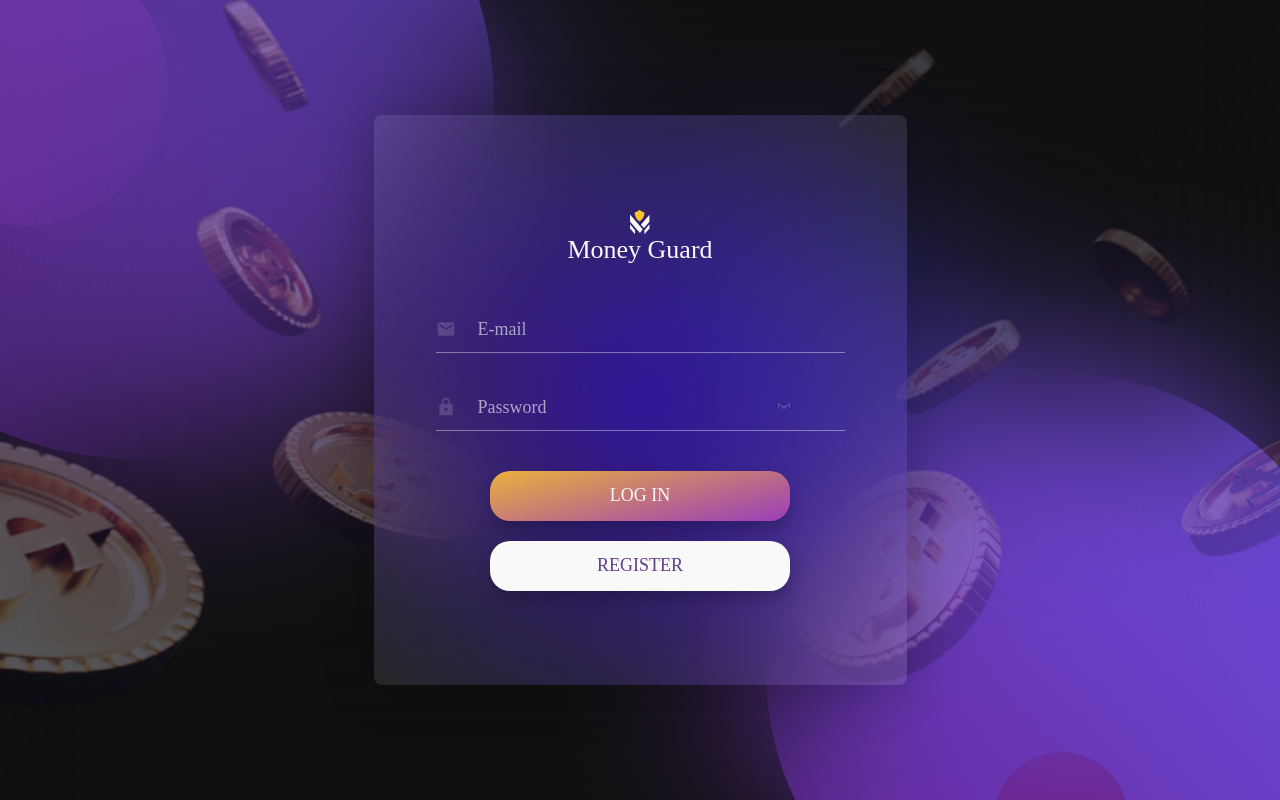
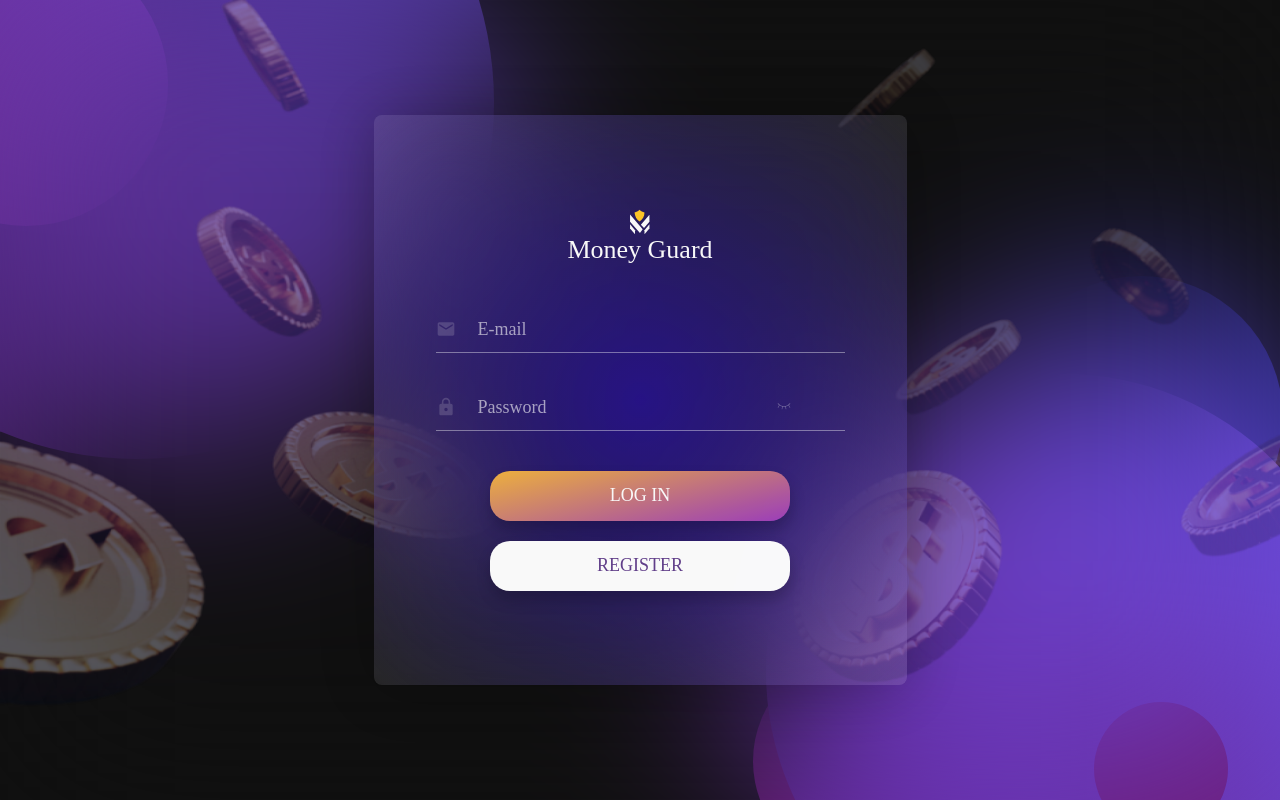
Before and after one commit to kpapura/money_guard_project, a React (Vite) app: page / in a window 1280 px wide. Built offline with nearby package versions, Linux system fonts and the light colour scheme.

Commit message:
styles
fixed styles for background, padding in desc versions, background-color for webkit and front icon

```diff
--- a/src/components/LoginRegisterForm/LoginRegisterForm.jsx
+++ b/src/components/LoginRegisterForm/LoginRegisterForm.jsx
@@ -5,6 +5,7 @@ import s from './LoginRegisterForm.module.css';
 import { yupResolver } from '@hookform/resolvers/yup';
 import InputField from './InputField';
 import PassInputField from './PassInputField';
+import sprite from '../../img/sprite.svg';
 
 const LoginRegisterForm = ({ onDataSubmit, formType, schema }) => {
   const [size, setSize] = useState(0);
@@ -43,15 +44,15 @@ const LoginRegisterForm = ({ onDataSubmit, formType, schema }) => {
       >
         {formType === 'login' ? (
           <>
-            <div className={s.background_img_container_login}>
-              <div></div>
-              <div></div>
-            </div>
             <div className={s.background_container_login}>
               <div></div>
               <div></div>
               <div></div>
               <div></div>
+              <div></div>
+              <div></div>
+            </div>{' '}
+            <div className={s.background_img_container_login}>
               <div></div>
               <div></div>
             </div>
@@ -74,15 +75,11 @@ const LoginRegisterForm = ({ onDataSubmit, formType, schema }) => {
         )}
 
         <div
-          className={s.form_container}
-          style={{
-            padding:
-              size < 768 && formType === 'login'
-                ? '98px 0px'
-                : size > 768 && formType === 'login'
-                ? '80px 0px'
-                : '40px 0px',
-          }}
+          className={
+            formType === 'login'
+              ? s.form_container_login
+              : s.form_container_register
+          }
         >
           <a
             href=""
@@ -91,11 +88,11 @@ const LoginRegisterForm = ({ onDataSubmit, formType, schema }) => {
           >
             {size < 768 ? (
               <svg width="25.5" height="25.5">
-                <use href="../../img/sprite.svg#icon-logo"></use>
+                <use xlinkHref={`${sprite}#icon-logo`} />
               </svg>
             ) : (
               <svg width="36" height="36">
-                <use href="../../img/sprite.svg#icon-logo"></use>
+                <use xlinkHref={`${sprite}#icon-logo`} />
               </svg>
             )}
             Money Guard
--- a/src/components/LoginRegisterForm/LoginRegisterForm.module.css
+++ b/src/components/LoginRegisterForm/LoginRegisterForm.module.css
@@ -42,8 +42,8 @@
     rgba(109, 84, 235, 1)
   );
   border-radius: 50%;
-  top: 302px;
-  left: 50%;
+  bottom: -96px;
+  right: -185px;
 }
 .background_container_registration div:nth-child(2) {
   position: absolute;
@@ -65,8 +65,8 @@
     rgba(101, 35, 146, 1),
     rgba(109, 84, 235, 1)
   );
-  bottom: 284px;
-  right: 50%;
+  top: -150px;
+  left: -281px;
 }
 .background_container_registration div:nth-child(3) {
   position: absolute;
@@ -88,8 +88,8 @@
     rgba(142, 46, 121, 1),
     rgba(171, 51, 173, 1)
   );
-  top: -87px;
-  left: 25px;
+  top: -86px;
+  left: -123px;
 }
 .background_container_registration div:nth-child(4) {
   position: absolute;
@@ -111,7 +111,7 @@
   height: 173px;
   border-radius: 50%;
   background: rgba(48, 46, 142, 1);
-  right: 0px;
+  right: -137px;
   bottom: 153px;
 }
 .background_container_registration div:nth-child(5) {
@@ -134,8 +134,8 @@
   height: 134px;
   border-radius: 50%;
   background: rgba(109, 28, 119, 1);
-  right: 152px;
-  bottom: -86px;
+  right: 52px;
+  bottom: -36px;
 }
 .background_container_registration div:nth-child(6) {
   position: absolute;
@@ -166,9 +166,8 @@
   align-items: center;
   height: 100vh;
 }
-
-@media screen and (max-width: 767px) {
-  .form_container {
+.form_container_login,
+.form_container_register {
   display: flex;
   flex-direction: column;
   margin: auto;
@@ -179,8 +178,6 @@
 .login_register_section {
   box-shadow: 0px 4px 60px 0px rgba(0, 0, 0, 0.25);
 }
-}
-
 .gradient_container {
   width: 100%;
   height: 100%;
@@ -325,6 +322,14 @@
   outline: none;
   position: relative;
 }
+.name_input:-webkit-autofill,
+.name_input:-webkit-autofill:hover,
+.name_input:-webkit-autofill:focus,
+.name_input:-webkit-autofill:active {
+  -webkit-text-fill-color: rgba(255, 255, 255, 0.6);
+  transition: background-color 5000s;
+  background-color: transparent !important;
+}
 .name_input::placeholder {
   color: rgba(255, 255, 255, 0.6);
   font-family: var(--font-family);
@@ -405,7 +410,8 @@
     z-index: 1;
     position: relative;
   }
-  .form_container {
+  .form_container_login,
+  .form_container_register {
     z-index: 3;
   }
 
@@ -416,7 +422,11 @@
     background: rgba(109, 28, 119, 1);
     border-radius: 50%;
     bottom: -45px;
-    right: 25%;
+    right: 232px;
+    left: auto;
+    top: auto;
+    opacity: 1;
+    transform: none;
   }
   .background_container_registration div:nth-child(1) {
     position: absolute;
@@ -426,6 +436,10 @@
     border-radius: 50%;
     bottom: 736px;
     left: -400px;
+    right: auto;
+    top: auto;
+    opacity: 1;
+    transform: none;
   }
   .background_container_login div:nth-child(2) {
     position: absolute;
@@ -435,6 +449,9 @@
     border-radius: 50%;
     right: -78px;
     bottom: 266px;
+    top: auto;
+    left: auto;
+    opacity: 1;
   }
   .background_container_registration div:nth-child(2) {
     position: absolute;
@@ -448,6 +465,9 @@
     border-radius: 50%;
     left: -372px;
     bottom: 220px;
+    top: auto;
+    right: auto;
+    opacity: 1;
   }
   .background_container_login div:nth-child(3) {
     position: absolute;
@@ -462,6 +482,8 @@
     );
     left: -270px;
     top: 26px;
+    right: auto;
+    bottom: auto;
   }
   .background_container_registration div:nth-child(3) {
     position: absolute;
@@ -476,6 +498,8 @@
     );
     right: -369px;
     top: -253px;
+    bottom: auto;
+    left: auto;
   }
   .background_container_login div:nth-child(4) {
     position: absolute;
@@ -490,6 +514,8 @@
     border-radius: 50%;
     left: -50%;
     bottom: 481px;
+    right: auto;
+    top: auto;
   }
   .background_container_registration div:nth-child(4) {
     position: absolute;
@@ -504,6 +530,8 @@
     border-radius: 50%;
     left: -173px;
     top: -166px;
+    right: auto;
+    bottom: auto;
   }
   .background_container_login div:nth-child(5) {
     position: absolute;
@@ -517,6 +545,9 @@
     );
     right: -156px;
     bottom: -143px;
+    top: auto;
+    left: auto;
+    opacity: 1;
   }
   .background_container_registration div:nth-child(5) {
     position: absolute;
@@ -526,6 +557,9 @@
     background: rgba(109, 28, 119, 1);
     right: -404px;
     top: -120px;
+    bottom: auto;
+    left: auto;
+    opacity: 1;
   }
   .background_container_registration div:nth-child(6) {
     position: absolute;
@@ -539,6 +573,9 @@
     );
     left: -361px;
     bottom: -49px;
+    right: auto;
+    top: auto;
+    opacity: 1;
   }
   .background_container_login::after,
   .background_container_registration::after {
@@ -562,6 +599,9 @@
     top: -204px;
     z-index: 1;
     opacity: 0.5;
+    left: auto;
+    right: auto;
+    bottom: auto;
   }
   .background_img_container_registration div:nth-child(1) {
     position: absolute;
@@ -572,6 +612,8 @@
     right: -157px;
     height: 130%;
     opacity: 0.5;
+    top: auto;
+    bottom: auto;
   }
   .background_img_container_login div:nth-child(2) {
     position: absolute;
@@ -579,6 +621,8 @@
     bottom: 0px;
     right: 0px;
     z-index: 2;
+    top: auto;
+    left: auto;
   }
   .background_img_container_registration div:nth-child(2) {
     position: absolute;
@@ -589,6 +633,8 @@
     opacity: 0.5;
     height: 896px;
     max-height: 90%;
+    bottom: auto;
+    left: auto;
   }
   .background_container {
     display: flex;
@@ -600,7 +646,27 @@
 
     background-blend-mode: exclusion;
   }
-  .form_container {
+  .form_container_login {
+    box-shadow: 0 4px 60px 0 rgba(0, 0, 0, 0.25);
+    position: absolute;
+    border-radius: 8px;
+    width: 533px;
+    height: 570px;
+    background: radial-gradient(
+      circle at center,
+      rgba(47, 21, 176, 0.73),
+      rgba(255, 255, 255, 0.1)
+    );
+    position: absolute;
+    backdrop-filter: blur(60px);
+    opacity: 0.99;
+    display: flex;
+    align-items: center;
+    justify-content: center;
+    flex-direction: column;
+    gap: 40px;
+  }
+  .form_container_register {
     box-shadow: 0 4px 60px 0 rgba(0, 0, 0, 0.25);
     position: absolute;
     border-radius: 8px;
@@ -646,9 +712,6 @@
   }
 }
 @media screen and (min-width: 1280px) {
-  .form_container {
-    height: 570px;
-  }
   .background_container_login div:nth-child(1) {
     position: absolute;
     width: 220px;
@@ -657,6 +720,7 @@
     background: rgba(109, 28, 119, 1);
     bottom: -71px;
     right: 307px;
+    opacity: 1;
   }
   .background_container_registration div:nth-child(1) {
     position: absolute;
@@ -666,6 +730,8 @@
     background: rgba(48, 46, 142, 1);
     top: -68px;
     left: -120px;
+    bottom: auto;
+    opacity: 1;
   }
   .background_container_login div:nth-child(2) {
     position: absolute;
@@ -674,20 +740,26 @@
     background: rgba(48, 46, 142, 1);
     border-radius: 50%;
     right: -3px;
-    top: 196px;
+    bottom: 240px;
+    left: auto;
+    top: auto;
+    opacity: 1;
   }
   .background_container_registration div:nth-child(2) {
     position: absolute;
-    width: 251px;
-    height: 251px;
+    width: 707px;
+    height: 707px;
+    border-radius: 50%;
     background: linear-gradient(
-      to top left,
-      rgba(142, 46, 121, 1),
-      rgba(171, 51, 173, 1)
+      to top right,
+      rgba(101, 35, 146, 1),
+      rgba(109, 84, 235, 1)
     );
-    border-radius: 50%;
-    left: -92px;
-    bottom: -97px;
+    left: -81px;
+    bottom: -366px;
+    right: auto;
+    top: auto;
+    opacity: 1;
   }
   .background_container_login div:nth-child(3) {
     position: absolute;
@@ -702,6 +774,8 @@
     border-radius: 50%;
     top: -58px;
     left: -116px;
+    bottom: auto;
+    right: auto;
   }
   .background_container_registration div:nth-child(3) {
     position: absolute;
@@ -716,6 +790,8 @@
     border-radius: 50%;
     top: -240px;
     right: -137px;
+    bottom: auto;
+    left: auto;
   }
   .background_container_login div:nth-child(4) {
     position: absolute;
@@ -730,6 +806,8 @@
     border-radius: 50%;
     top: -254px;
     left: -219px;
+    bottom: auto;
+    right: auto;
   }
   .background_container_registration div:nth-child(4) {
     position: absolute;
@@ -744,6 +822,8 @@
     border-radius: 50%;
     top: -153px;
     left: 107px;
+    bottom: auto;
+    right: auto;
   }
   .background_container_login div:nth-child(5) {
     position: absolute;
@@ -757,6 +837,9 @@
     );
     right: -81px;
     bottom: -169px;
+    left: auto;
+    top: auto;
+    opacity: 1;
   }
   .background_container_registration div:nth-child(5) {
     position: absolute;
@@ -766,19 +849,25 @@
     background: rgba(109, 28, 119, 1);
     right: -172px;
     top: -107px;
+    left: auto;
+    bottom: auto;
+    opacity: 1;
   }
   .background_container_registration div:nth-child(6) {
     position: absolute;
-    width: 515px;
-    height: 515px;
+    width: 251px;
+    height: 251px;
+    background: linear-gradient(
+      to top left,
+      rgba(142, 46, 121, 1),
+      rgba(171, 51, 173, 1)
+    );
     border-radius: 50%;
-    background: linear-gradient(
-      to top right,
-      rgba(101, 35, 146, 1),
-      rgba(109, 84, 235, 1)
-    );
-    left: -81px;
-    bottom: -366px;
+    left: -92px;
+    bottom: -97px;
+    top: auto;
+    right: auto;
+    opacity: 0.68;
   }
   .background_container_login::after,
   .background_container_registration::after {
@@ -806,7 +895,7 @@
   }
   .background_img_container_registration div:nth-child(1) {
     position: absolute;
-    width: 35%;
+    width: 40%;
     height: 100%;
     opacity: 0.5;
     content: url('../../img/imgBcg/bucks_desc_left.png');
@@ -814,25 +903,30 @@
     z-index: 1;
     left: 0px;
     right: auto;
+    top: 0px;
+    bottom: 0px;
   }
   .background_img_container_login div:nth-child(2) {
     position: absolute;
     opacity: 0.5;
     content: url('../../img/imgBcg/coins_desc_right.png');
-    right: 300px;
+    right: 0px;
     bottom: 0px;
+    top: auto;
+    left: auto;
     z-index: 1;
-    right: 0px;
     height: 100%;
   }
   .background_img_container_registration div:nth-child(2) {
     position: absolute;
     opacity: 0.5;
-    max-width: 35%;
+    width: 40%;
     content: url('../../img/imgBcg/bucks_desc_right.png');
     z-index: 1;
     right: 0px;
     bottom: 0px;
     height: 100%;
+    left: auto;
+    top: 0px;
   }
 }
```
Lines whose indentation alone changed are shown as unchanged.
